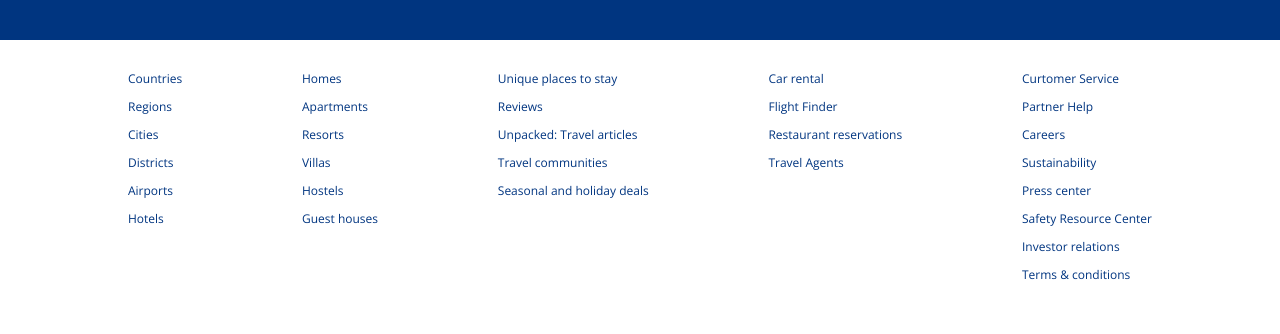
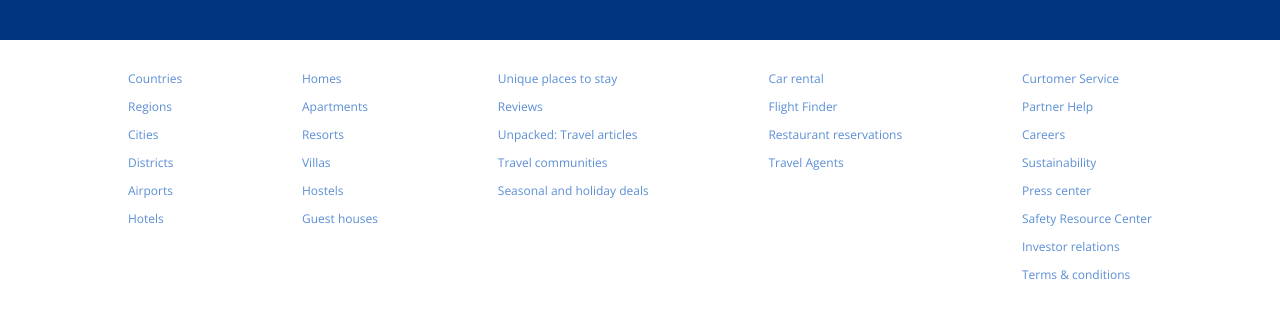
Before and after one commit to OrientDN-InternalProjects/2023SEInternSS1-hotel-booking-ui, a React (Create React App) app: page / in a window 1280 px wide. Shown: the part 1218-1552 px from the top of the page. Built offline with nearby package versions, Linux system fonts and the light colour scheme; no server answers.

Commit message:
feat/footer

```diff
--- a/src/components/footer/Footer.jsx
+++ b/src/components/footer/Footer.jsx
@@ -5,7 +5,7 @@ const Footer = () => {
     <div className="footer">
       <div className="lists">
         <ul className="list">
-          <li className="item">Countries</li>
+          <li className="item">Countries </li>
           <li className="item">Regions</li>
           <li className="item">Cities</li>
           <li className="item">Districts</li>
--- a/src/components/footer/footer.css
+++ b/src/components/footer/footer.css
@@ -18,6 +18,6 @@
 
 .item{
   margin-bottom: 10px;
-  color: #003580;
+  color: #5b8ed4;
   cursor: pointer;
 }
--- a/src/pages/home/Home.jsx
+++ b/src/pages/home/Home.jsx
@@ -2,7 +2,6 @@ import { useEffect, useState } from "react";
 import BestFavoriteList from "../../components/BestFavoriteHotelList/BestFavoriteHotelList";
 import Footer from "../../components/Footer/Footer";
 import Header from "../../components/Header/Header";
-import Loading from "../../components/Loading/Loading";
 import MailList from "../../components/MailList/MailList";
 import Navbar from "../../components/NavBar/Navbar";
 import PopularCity from "../../components/PopularCity/PopularCity";
```
